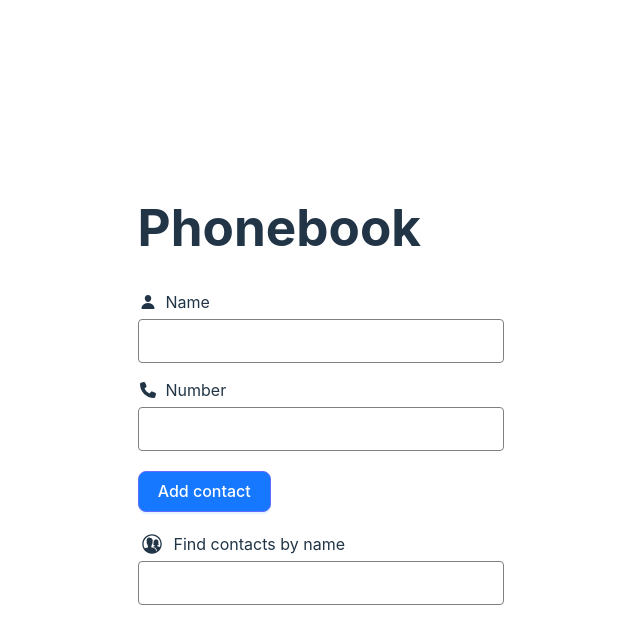
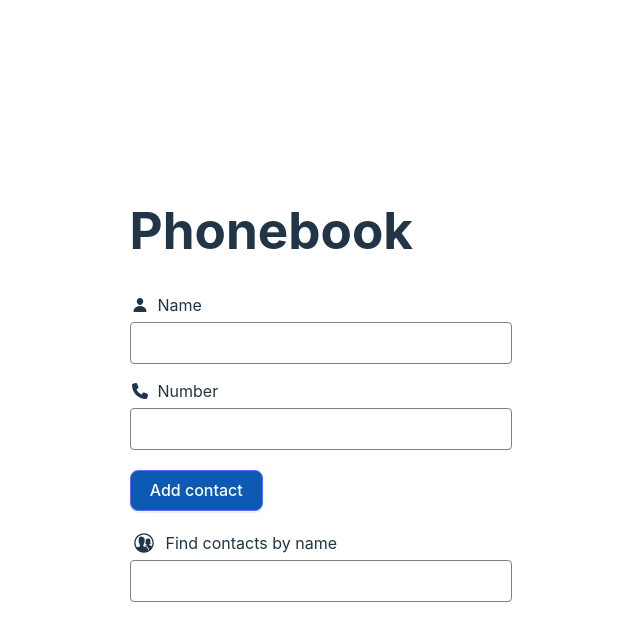
Before and after one commit to Marchenko1997/goit-react-hw-08, a React (Vite) app: page / in a window 1280 px wide. In both pictures the pointer is over the button "Add contact". Shown: the top 644 px of the page, without its empty margins (317-957 px from the left). Built offline with nearby package versions, Linux system fonts and the light colour scheme.

Commit message:
Finall commite

```diff
--- a/src/components/Contact/Contact.module.css
+++ b/src/components/Contact/Contact.module.css
@@ -2,6 +2,13 @@
   color: #fff;
   background: #1677ff;
   box-shadow: 0 2px 0 rgba(5, 145, 255, 0.1);
+  transition: background-color 0.3s ease-in-out;
+}
+
+.btndelete:hover,
+.btndelete:focus {
+  background-color: #0d5ab3;
+
 }
  .itemname{
   display: flex;
--- a/src/components/ContactForm/ContactForm.module.css
+++ b/src/components/ContactForm/ContactForm.module.css
@@ -34,6 +34,7 @@
     align-items: center;
     border-radius: 4px;
     border: 1px solid #808080;
+    padding: 0 10px;
 }
 .inputnumber {
     margin-right: 5px;
@@ -44,6 +45,7 @@
     align-items: center;
     border-radius: 4px;
     border: 1px solid #808080;
+    padding: 0 10px;
 }
 
 .btnaddcontact {
@@ -52,6 +54,12 @@
     color: #fff;
     background: #1677ff;
     box-shadow: 0 2px 0 rgba(5, 145, 255, 0.1);
+    transition: background-color 0.3s ease-in-out;
+}
+
+.btnaddcontact:hover,
+.btnaddcontact:focus {
+    background-color: #0d5ab3;
 }
 
 .error {
--- a/src/components/ContactList/ContactList.jsx
+++ b/src/components/ContactList/ContactList.jsx
@@ -10,15 +10,13 @@ const ContactList = () => {
   const contacts = useSelector(selectContacts);
   const filter = useSelector(selectFilter); // Добавлено получение значения фильтра
 
-  console.log("Contacts:", contacts); // Добавленный console.log
-  console.log("Filter value:", filter); // Добавленный console.log
 
   // Фильтрация контактов на основе значения фильтра
   const filteredContacts = contacts.filter(contact =>
     contact.name.toLowerCase().includes(filter.toLowerCase())
   );
 
-  console.log("Filtered contacts:", filteredContacts); // Добавленный console.log
+
 
   const handleDelete = (id) => {
     dispatch(deleteContact(id));
--- a/src/components/SearchBox/SearchBox.jsx
+++ b/src/components/SearchBox/SearchBox.jsx
@@ -13,7 +13,7 @@ const SearchBox = () => {
      dispatch(changeFilter(text));
     };
 
-    console.log("Filter value:", filter); // Добавленный console.log
+
 
     return (
       <div className={css.searchbox}>
--- a/src/components/SearchBox/SearchBox.module.css
+++ b/src/components/SearchBox/SearchBox.module.css
@@ -24,4 +24,5 @@
     align-items: center;
     border-radius: 4px;
     border: 1px solid #808080;
+    padding: 0 10px;
 }
```
